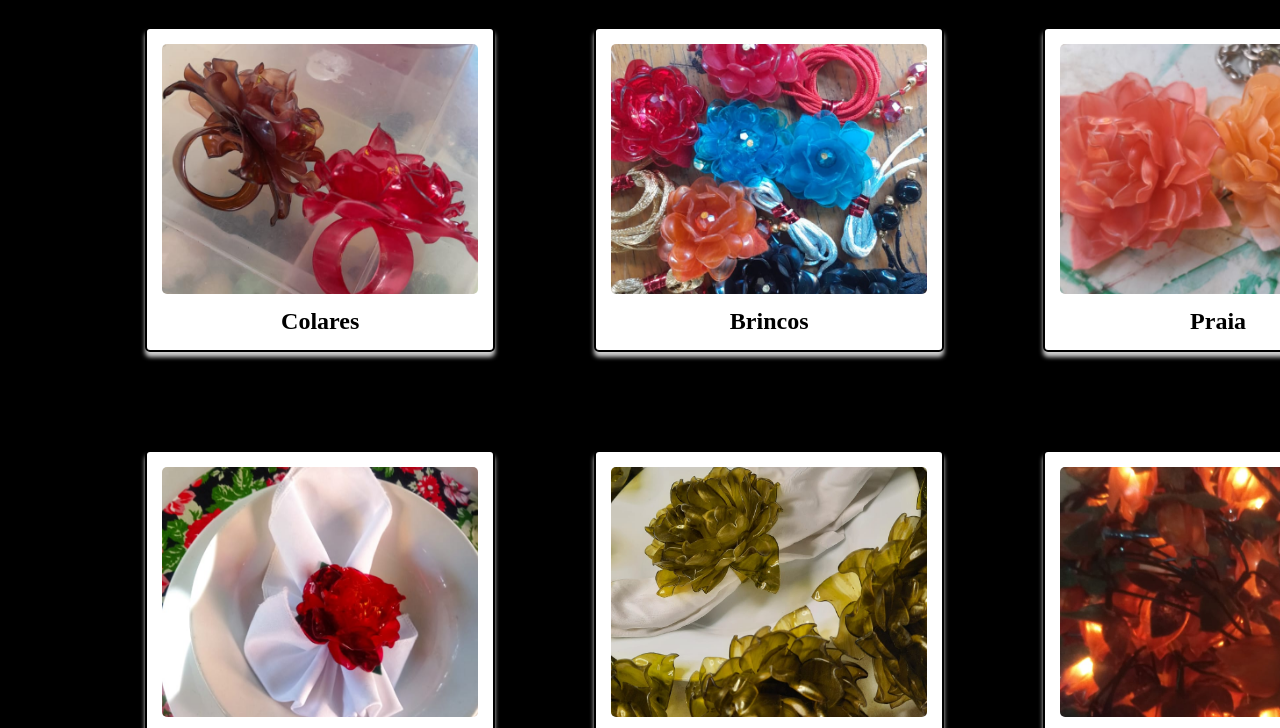
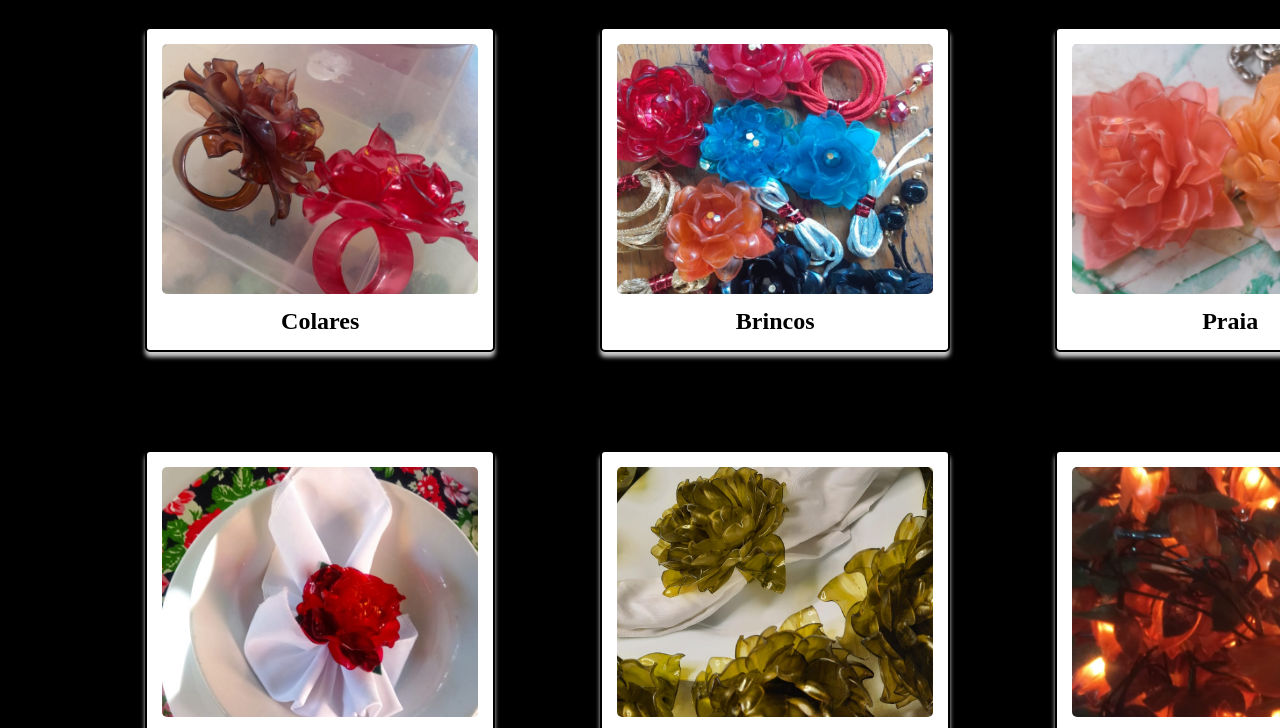
Before and after one commit to Nonsense82/Galeria, a plain HTML site: page index.html in a window 1280 px wide. Shown: the part 112-840 px from the top of the page. Drawn offline with Linux system fonts and the light colour scheme.

Commit message:
menu flex

```diff
--- a/style.css
+++ b/style.css
@@ -10,8 +10,12 @@ body{
 
 
 }
+main{
+    display: flex;
+}
 
 .galeria{
+    flex-flow: row wrap;
     padding: 25px 9%;
     text-align: center;
 
```
